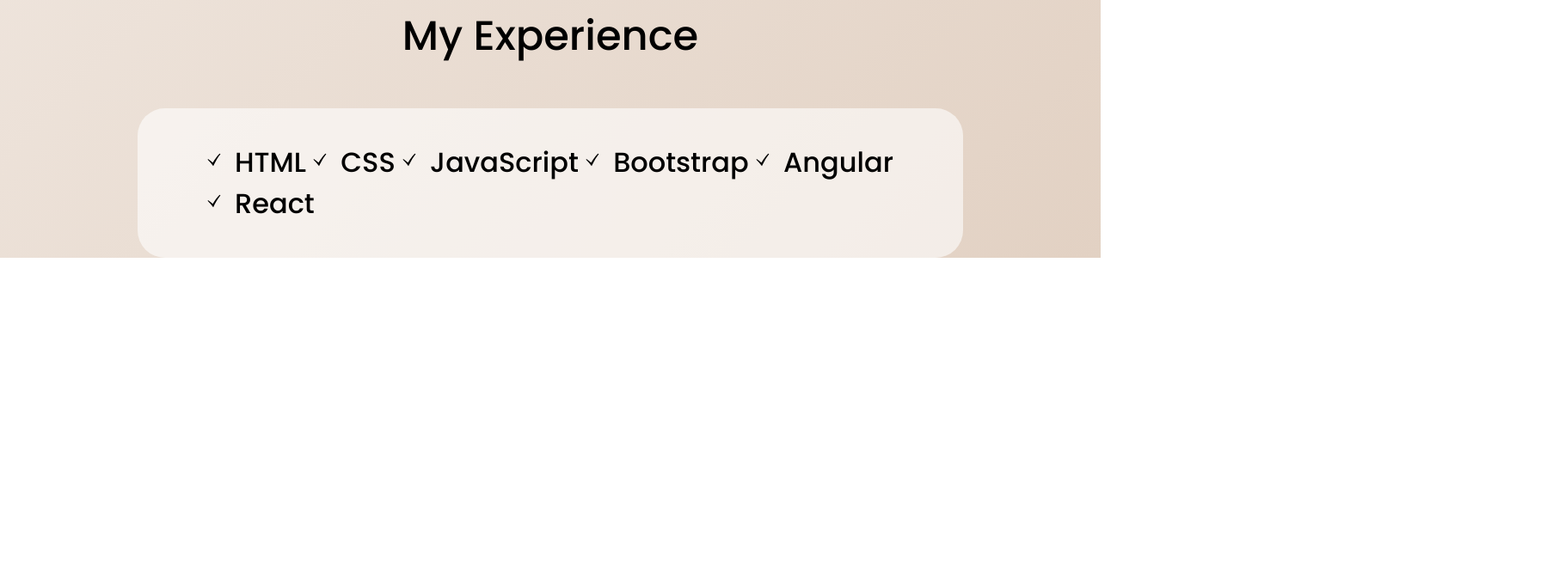
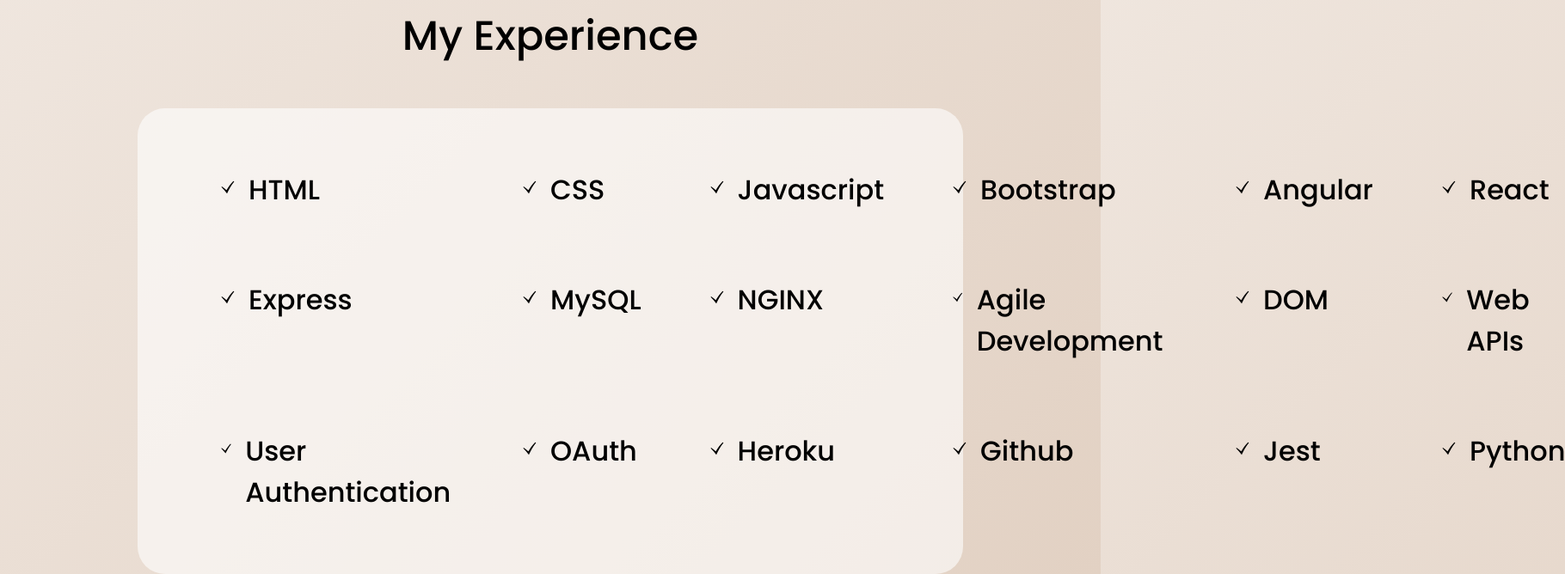
Before and after one commit to asperatusx/Build-A-Portfolio, a React (Create React App) app: page / in a window 1280 px wide. Shown: the part 2104-2772 px from the top of the page at 86% size, 1820 px wide, since content can reach past the window. Before the commit the page ends 2404 px from the top, so only its background shows below. Built offline with nearby package versions, Linux system fonts and the light colour scheme.

Commit message:
create json to map through skills array

```diff
--- a/src/components/Skills/Skills.js
+++ b/src/components/Skills/Skills.js
@@ -1,6 +1,7 @@
 import React from 'react'
 import './Skills.scss'
 import { GiCheckMark } from 'react-icons/gi'
+import skills from '../../data/skills.json'
 
 const Skills = () => {
   return (
@@ -10,42 +11,18 @@ const Skills = () => {
       <div className="container experience__container">
         <div className="experience__frontend">
           <div className="experience__content">
-            <article className="experience__details">
-              <GiCheckMark className='experience__details-icon' />
-              <div>
-                <h4>HTML</h4>
-              </div>
-            </article>
-            <article className="experience__details">
-              <GiCheckMark className='experience__details-icon' />
-              <div>
-                <h4>CSS</h4>
-              </div>
-            </article>
-            <article className="experience__details">
-              <GiCheckMark className='experience__details-icon' />
-              <div>
-                <h4>JavaScript</h4>
-              </div>
-            </article>
-            <article className="experience__details">
-              <GiCheckMark className='experience__details-icon' />
-              <div>
-                <h4>Bootstrap</h4>
-              </div>
-            </article>
-            <article className="experience__details">
-              <GiCheckMark className='experience__details-icon' />
-              <div>
-                <h4>Angular</h4>
-              </div>
-            </article>
-            <article className="experience__details">
-              <GiCheckMark className='experience__details-icon' />
-              <div>
-                <h4>React</h4>
-              </div>
-            </article>
+            {
+              skills.map((skill) => {
+                return (
+                  <article className="experience__details">
+                    <GiCheckMark className='experience__details-icon' />
+                    <div>
+                      <h4>{skill}</h4>
+                    </div>
+                  </article>
+                )
+              })
+            }
           </div>
         </div>
       </div>
--- a/src/components/Skills/Skills.scss
+++ b/src/components/Skills/Skills.scss
@@ -9,17 +9,18 @@
         border-radius: 2rem;
         border: 1px solid transparent;
         transition: $transition;
-    }
 
-    &:hover {
-        border-color: $color-bg;
-        cursor: default;
+        &:hover {
+            border-color: $color-bg;
+            cursor: default;
+        }
     }
 
     &__content {
-        display: flex;
-        flex-wrap: wrap;
-        justify-content: space-between;
+        display: grid;
+        grid-template-columns: repeat(6, 1fr);
+        gap: 5rem;
+        padding: 2rem 1rem;
     }
 
     &__details {
--- /dev/null
+++ b/src/data/skills.json
@@ -0,0 +1,20 @@
+[
+    "HTML",
+    "CSS",
+    "Javascript",
+    "Bootstrap",
+    "Angular",
+    "React",
+    "Express",
+    "MySQL",
+    "NGINX",
+    "Agile Development",
+    "DOM",
+    "Web APIs",
+    "User Authentication",
+    "OAuth",
+    "Heroku",
+    "Github",
+    "Jest",
+    "Python"
+]
```
